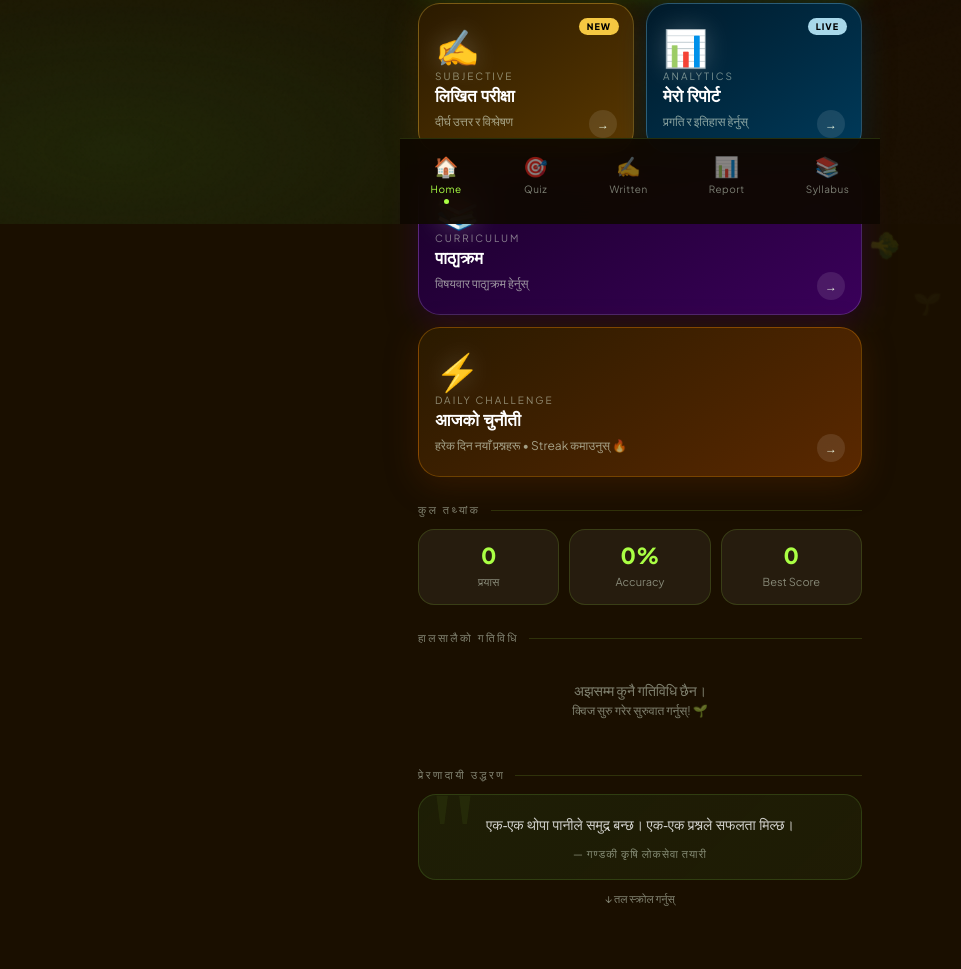
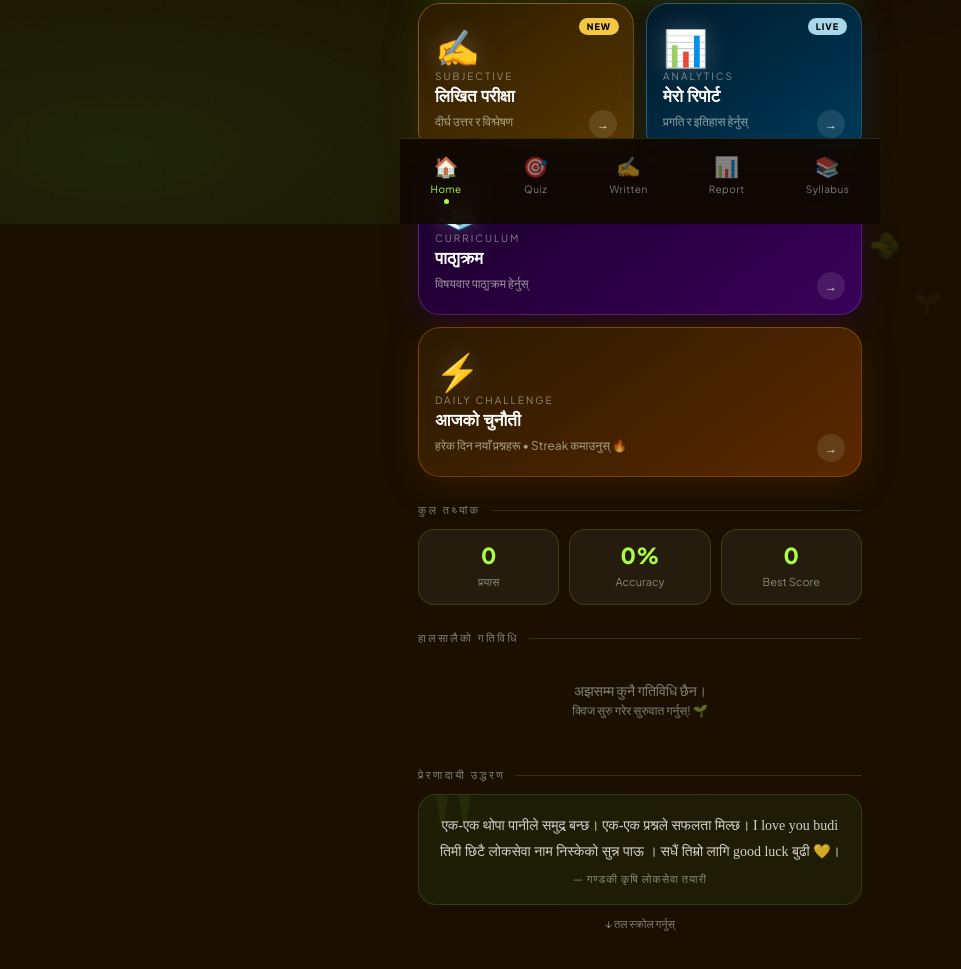
Before and after one commit to nirmal9944/kirshi, a plain HTML site: page index.html in a window 1280 px wide. Shown: the part 576-1545 px from the top of the page, without its empty margins (0-961 px from the left). Drawn offline with Linux system fonts and the light colour scheme; a web font is replaced by a local one.

Commit message:
Update index.html

```diff
--- a/index.html
+++ b/index.html
@@ -1030,11 +1030,11 @@
 
     /* ─── QUOTES ─── */
     const quotes = [
-      'मेहनत नगरी सफलता पाइँदैन। हरेक दिनको अभ्यासले लक्ष्यमा पुर्‍याउँछ।',
-      'एक-एक थोपा पानीले समुद्र बन्छ। एक-एक प्रश्नले सफलता मिल्छ।',
-      'असफलता सफलताको सिँढी हो। हिम्मत नहार, अगाडि बढ।',
-      'आज गरेको मेहनत भोलि फल दिन्छ। लोकसेवा तयारीमा निरन्तर लाग्नुस्।',
-      'ज्ञान नै शक्ति हो। पढ्नुस्, बुझ्नुस्, सफल हुनुस्।',
+      'मेहनत नगरी सफलता पाइँदैन। हरेक दिनको अभ्यासले लक्ष्यमा पुर्‍याउँछ। I love you budi तिमी छिटै लोकसेवा नाम निस्केको सुन्न पाऊ । सधैं तिम्रो लागि good luck बुढी 💛।',
+      'एक-एक थोपा पानीले समुद्र बन्छ। एक-एक प्रश्नले सफलता मिल्छ। I love you budi तिमी छिटै लोकसेवा नाम निस्केको सुन्न पाऊ । सधैं तिम्रो लागि good luck बुढी 💛।',
+      'असफलता सफलताको सिँढी हो। हिम्मत नहार, अगाडि बढ।I love you budi तिमी छिटै लोकसेवा नाम निस्केको सुन्न पाऊ । सधैं तिम्रो लागि good luck बुढी 💛।',
+      'आज गरेको मेहनत भोलि फल दिन्छ। लोकसेवा तयारीमा निरन्तर लाग्नुस्।I love you budi तिमी छिटै लोकसेवा नाम निस्केको सुन्न पाऊ । सधैं तिम्रो लागि good luck बुढी 💛।',
+      'ज्ञान नै शक्ति हो। पढ्नुस्, बुझ्नुस्, सफल हुनुस्।I love you budi तिमी छिटै लोकसेवा नाम निस्केको सुन्न पाऊ । सधैं तिम्रो लागि good luck बुढी 💛।',
     ];
     document.getElementById('quoteText').textContent = quotes[Math.floor(Math.random() * quotes.length)];
 
```
